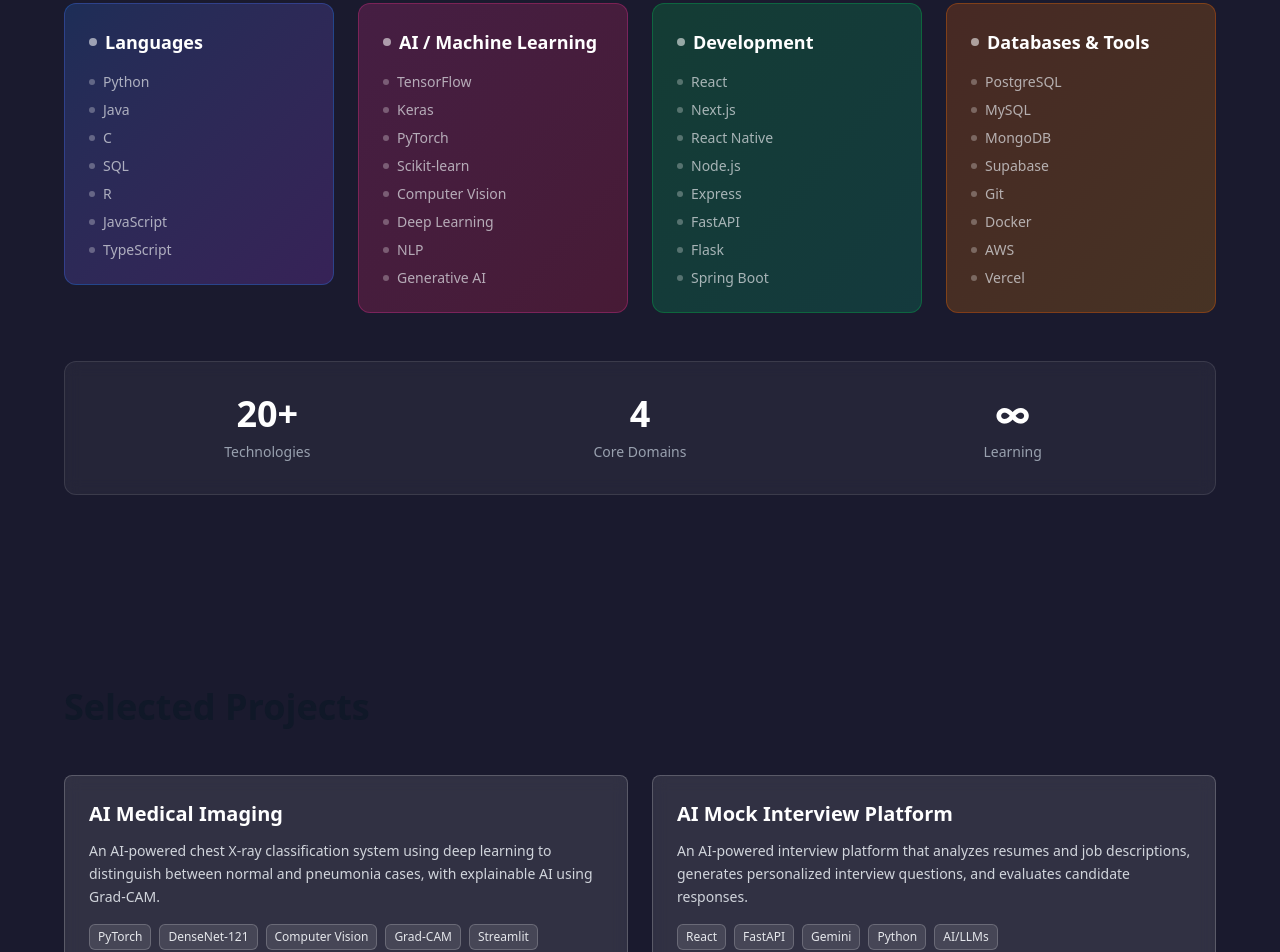
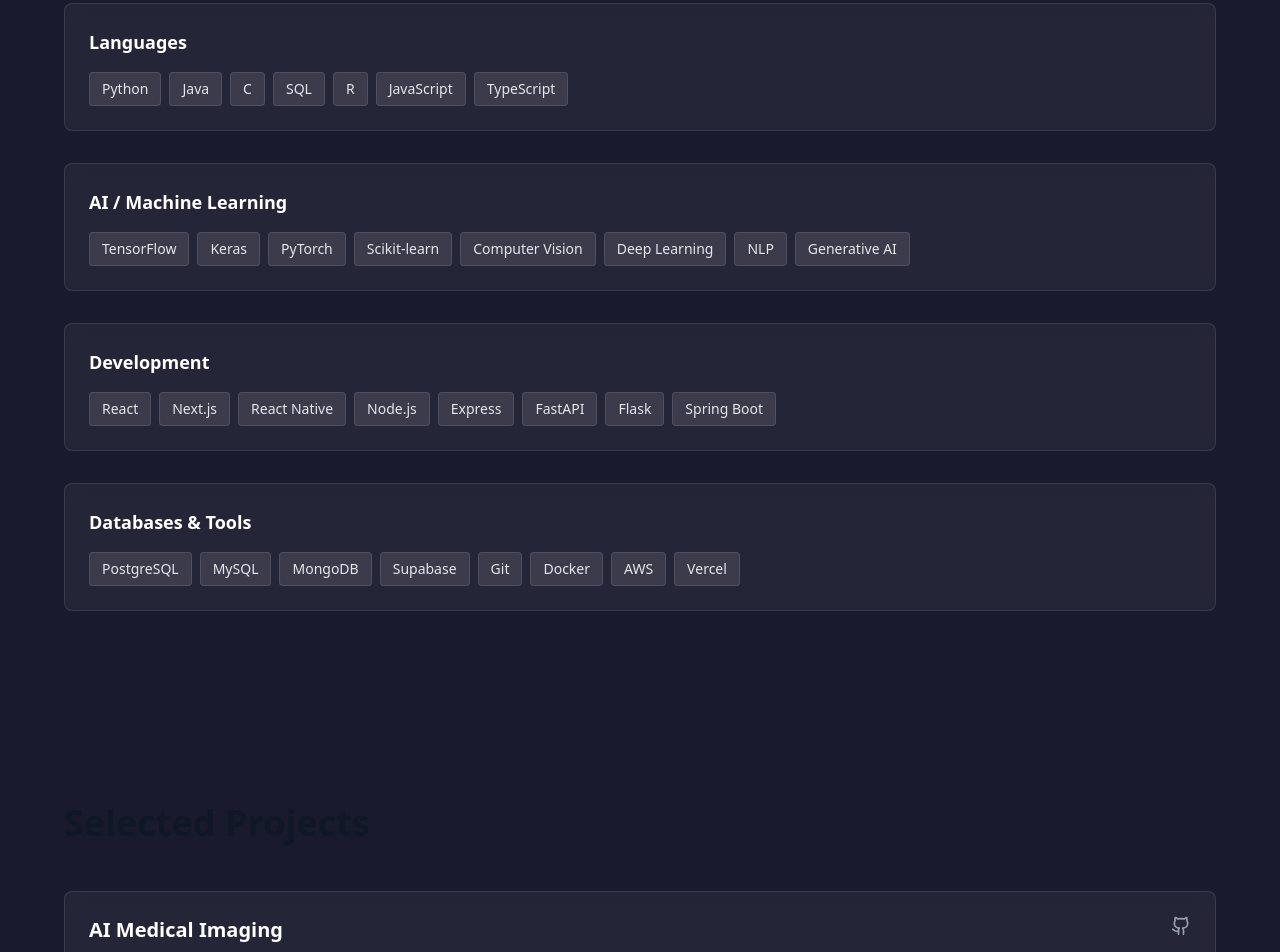
Before and after one commit to Vinisha-725/Portfolio-website, a Next.js app: page / in a window 1280 px wide. Shown: the part 1620-2572 px from the top of the page. Built offline with nearby package versions, Linux system fonts and the light colour scheme.

Commit message:
changes in project and skills section

```diff
--- /dev/null
+++ b/src/components/ProjectModal.tsx
@@ -0,0 +1,83 @@
+"use client";
+
+import { Project } from "@/data/projects";
+import { X, ExternalLink, Github } from "lucide-react";
+
+interface ProjectModalProps {
+  project: Project | null;
+  onClose: () => void;
+}
+
+export default function ProjectModal({ project, onClose }: ProjectModalProps) {
+  if (!project) return null;
+
+  return (
+    <div
+      className="fixed inset-0 z-50 flex items-center justify-center p-4 bg-black/60 backdrop-blur-sm"
+      onClick={onClose}
+    >
+      <div
+        className="bg-white/10 dark:bg-gray-900/80 backdrop-blur-md rounded-xl max-w-2xl w-full max-h-[90vh] overflow-y-auto border border-white/20 dark:border-gray-700"
+        onClick={(e) => e.stopPropagation()}
+      >
+        <div className="p-6">
+          <div className="flex items-start justify-between mb-4">
+            <h2 className="text-2xl font-bold text-white dark:text-gray-100">{project.name}</h2>
+            <button
+              onClick={onClose}
+              className="text-gray-400 hover:text-white dark:hover:text-white transition-colors"
+              aria-label="Close modal"
+            >
+              <X size={24} />
+            </button>
+          </div>
+
+          <p className="text-gray-300 dark:text-gray-300 mb-6 leading-relaxed">
+            {project.fullDescription}
+          </p>
+
+          <div className="mb-6">
+            <h3 className="text-sm font-semibold text-gray-400 dark:text-gray-400 mb-3 uppercase tracking-wider">
+              Technologies Used
+            </h3>
+            <div className="flex flex-wrap gap-2">
+             {project.technologies.map((tech) => (
+                <span
+                  key={tech}
+                  className="px-3 py-1.5 bg-white/10 dark:bg-gray-800/50 text-gray-200 dark:text-gray-300 text-sm rounded border border-white/10 dark:border-gray-700"
+                >
+                  {tech}
+                </span>
+              ))}
+            </div>
+          </div>
+
+          <div className="flex items-center gap-4 pt-4 border-t border-white/10 dark:border-gray-700">
+            {project.github && (
+              <a
+                href={project.github}
+                target="_blank"
+                rel="noopener noreferrer"
+                className="flex items-center gap-2 px-4 py-2 bg-white/10 dark:bg-gray-800/50 text-white dark:text-gray-200 rounded-lg hover:bg-white/20 dark:hover:bg-gray-700 transition-colors"
+              >
+                <Github size={18} />
+                <span>View on GitHub</span>
+              </a>
+            )}
+            {project.liveDemo && (
+              <a
+                href={project.liveDemo}
+                target="_blank"
+                rel="noopener noreferrer"
+                className="flex items-center gap-2 px-4 py-2 bg-white/10 dark:bg-gray-800/50 text-white dark:text-gray-200 rounded-lg hover:bg-white/20 dark:hover:bg-gray-700 transition-colors"
+              >
+                <ExternalLink size={18} />
+                <span>Live Demo</span>
+              </a>
+            )}
+          </div>
+        </div>
+      </div>
+    </div>
+  );
+}
--- a/src/components/Projects.tsx
+++ b/src/components/Projects.tsx
@@ -1,9 +1,15 @@
+"use client";
+
 import SectionHeading from "./SectionHeading";
 import { projects } from "@/data/projects";
-import { ExternalLink } from "lucide-react";
+import { ExternalLink, Github } from "lucide-react";
 import FadeIn from "./FadeIn";
+import ProjectModal from "./ProjectModal";
+import { useState } from "react";
 
 export default function Projects() {
+  const [selectedProject, setSelectedProject] = useState<null | any>(null);
+
   return (
     <section id="projects" className="py-24 px-6">
       <div className="max-w-6xl mx-auto">
@@ -11,52 +17,33 @@
           <SectionHeading>Selected Projects</SectionHeading>
         </FadeIn>
         <FadeIn delay={100}>
-          <div className="grid md:grid-cols-2 gap-6">
+          <div className="space-y-4">
             {projects.map((project, index) => (
+              <FadeIn key={project.id} delay={150 + index * 50}>
                 <div
-                key={project.id}
-                className="bg-white/10 dark:bg-gray-900/50 backdrop-blur-sm rounded-lg p-6 border border-white/20 dark:border-gray-700 hover:shadow-md hover:border-white/30 dark:hover:border-gray-600 transition-all duration-200"
-                style={{ transitionDelay: `${index * 50}ms` }}
+                  onClick={() => setSelectedProject(project)}
+                  className="bg-white/5 dark:bg-gray-900/30 backdrop-blur-sm rounded-lg p-6 border border-white/10 dark:border-gray-700 hover:bg-white/10 dark:hover:bg-gray-900/50 hover:border-white/20 dark:hover:border-gray-600 transition-all duration-200 cursor-pointer"
                 >
-                <h3 className="text-xl font-semibold text-white dark:text-gray-100 mb-3">
+                  <div className="flex items-start justify-between">
+                    <div className="flex-1">
+                      <h3 className="text-xl font-semibold text-white dark:text-gray-100 mb-2">
                         {project.name}
                       </h3>
-                <p className="text-gray-300 dark:text-gray-300 mb-4 text-sm leading-relaxed">
+                      <p className="text-gray-300 dark:text-gray-300 text-sm leading-relaxed">
                         {project.description}
                       </p>
-                <div className="flex flex-wrap gap-2 mb-5">
-                  {project.technologies.map((tech) => (
-                    <span
-                      key={tech}
-                      className="px-2 py-1 bg-white/10 dark:bg-gray-800/60 text-gray-200 dark:text-gray-300 text-xs rounded-md border border-white/20 dark:border-gray-700"
-                    >
-                      {tech}
-                    </span>
-                  ))}
                     </div>
-                <div className="flex items-center gap-4">
+                    <div className="flex items-center gap-3 ml-4">
                       {project.github && (
                         <a
                           href={project.github}
                           target="_blank"
                           rel="noopener noreferrer"
-                      className="flex items-center gap-2 text-sm text-gray-300 dark:text-gray-400 hover:text-white dark:hover:text-white transition-colors"
+                          onClick={(e) => e.stopPropagation()}
+                          className="text-gray-400 hover:text-white dark:hover:text-white transition-colors"
+                          aria-label="GitHub"
                         >
-                      <svg
-                        xmlns="http://www.w3.org/2000/svg"
-                        width="16"
-                        height="16"
-                        viewBox="0 0 24 24"
-                        fill="none"
-                        stroke="currentColor"
-                        strokeWidth="2"
-                        strokeLinecap="round"
-                        strokeLinejoin="round"
-                      >
-                        <path d="M15 22v-4a4.8 4.8 0 0 0-1-3.5c3 0 6-2 6-5.5.08-1.25-.27-2.48-1-3.5.28-1.15.28-2.35 0-3.5 0 0-1 0-3 1.5-2.64-.5-5.36.5-8 0C6 2 5 2 5 2c-.3 1.15-.3 2.35 0 3.5A5.403 5.403 0 0 0 4 9c0 3.5 3 5.5 6 5.5-.39.49-.68 1.05-.85 1.65-.17.6-.22 1.23-.15 1.85v4" />
-                        <path d="M9 18c-4.51 2-5-2-7-2" />
-                      </svg>
-                      <span>GitHub</span>
+                          <Github size={20} />
                         </a>
                       )}
                       {project.liveDemo && (
@@ -64,18 +51,22 @@
                           href={project.liveDemo}
                           target="_blank"
                           rel="noopener noreferrer"
-                      className="flex items-center gap-2 text-sm text-gray-300 dark:text-gray-400 hover:text-white dark:hover:text-white transition-colors"
+                          onClick={(e) => e.stopPropagation()}
+                          className="text-gray-400 hover:text-white dark:hover:text-white transition-colors"
+                          aria-label="Live Demo"
                         >
-                      <ExternalLink size={16} />
-                      <span>Live Demo</span>
+                          <ExternalLink size={20} />
                         </a>
                       )}
                     </div>
                   </div>
+                </div>
+              </FadeIn>
             ))}
           </div>
         </FadeIn>
       </div>
+      <ProjectModal project={selectedProject} onClose={() => setSelectedProject(null)} />
     </section>
   );
 }
--- a/src/components/Skills.tsx
+++ b/src/components/Skills.tsx
@@ -1,27 +1,8 @@
-"use client";
-
 import SectionHeading from "./SectionHeading";
 import { skills } from "@/data/skills";
 import FadeIn from "./FadeIn";
-import { useState } from "react";
 
 export default function Skills() {
-  const [hoveredCategory, setHoveredCategory] = useState<string | null>(null);
-
-  const categoryColors = {
-    "Languages": "from-blue-500/20 to-purple-500/20",
-    "AI / Machine Learning": "from-pink-500/20 to-rose-500/20",
-    "Development": "from-green-500/20 to-emerald-500/20",
-    "Databases & Tools": "from-orange-500/20 to-amber-500/20",
-  };
-
-  const categoryBorders = {
-    "Languages": "border-blue-500/30",
-    "AI / Machine Learning": "border-pink-500/30",
-    "Development": "border-green-500/30",
-    "Databases & Tools": "border-orange-500/30",
-  };
-
   return (
     <section id="skills" className="py-24 px-6">
       <div className="max-w-6xl mx-auto">
@@ -29,63 +10,27 @@
           <SectionHeading>Skills & Technologies</SectionHeading>
         </FadeIn>
         <FadeIn delay={100}>
-          <div className="grid md:grid-cols-2 lg:grid-cols-4 gap-6">
+          <div className="space-y-8">
             {skills.map((category, index) => (
               <FadeIn key={category.category} delay={150 + index * 50}>
-                <div
-                  className={`group relative bg-gradient-to-br ${categoryColors[category.category as keyof typeof categoryColors]} backdrop-blur-sm rounded-xl p-6 border ${categoryBorders[category.category as keyof typeof categoryBorders]} hover:scale-105 transition-all duration-300 cursor-pointer overflow-hidden`}
-                  onMouseEnter={() => setHoveredCategory(category.category)}
-                  onMouseLeave={() => setHoveredCategory(null)}
-                >
-                  <div className="absolute inset-0 bg-white/5 opacity-0 group-hover:opacity-100 transition-opacity duration-300" />
-
-                  <h3 className="text-lg font-bold text-white mb-4 relative z-10 flex items-center gap-2">
-                    <span className="w-2 h-2 rounded-full bg-white/80 animate-pulse" />
+                <div className="bg-white/5 dark:bg-gray-900/30 backdrop-blur-sm rounded-lg p-6 border border-white/10 dark:border-gray-700">
+                  <h3 className="text-lg font-semibold text-white dark:text-gray-100 mb-4">
                     {category.category}
                   </h3>
-
-                  <div className="space-y-2 relative z-10">
-                    {category.skills.map((skill, skillIndex) => (
-                      <div
+                  <div className="flex flex-wrap gap-2">
+                    {category.skills.map((skill) => (
+                      <span
                         key={skill}
-                        className="flex items-center gap-2 text-sm text-gray-200 group-hover:text-white transition-colors"
-                        style={{
-                          transitionDelay: `${skillIndex * 50}ms`,
-                          opacity: hoveredCategory === category.category ? 1 : 0.7,
-                          transform: hoveredCategory === category.category ? 'translateX(5px)' : 'translateX(0)',
-                        }}
+                        className="px-3 py-1.5 bg-white/10 dark:bg-gray-800/50 text-gray-200 dark:text-gray-300 text-sm rounded border border-white/10 dark:border-gray-700"
                       >
-                        <span className="w-1.5 h-1.5 rounded-full bg-white/40" />
                         {skill}
-                      </div>
+                      </span>
                     ))}
                   </div>
-
-                  <div className="absolute bottom-0 left-0 right-0 h-1 bg-gradient-to-r from-transparent via-white/30 to-transparent opacity-0 group-hover:opacity-100 transition-opacity duration-300" />
                 </div>
               </FadeIn>
             ))}
           </div>
-
-          {/* Skills Summary */}
-          <FadeIn delay={400}>
-            <div className="mt-12 bg-white/5 dark:bg-gray-900/30 backdrop-blur-sm rounded-xl p-8 border border-white/10 dark:border-gray-700">
-              <div className="grid md:grid-cols-3 gap-8 text-center">
-                <div>
-                  <div className="text-4xl font-bold text-white mb-2">20+</div>
-                  <div className="text-gray-400 text-sm">Technologies</div>
-                </div>
-                <div>
-                  <div className="text-4xl font-bold text-white mb-2">4</div>
-                  <div className="text-gray-400 text-sm">Core Domains</div>
-                </div>
-                <div>
-                  <div className="text-4xl font-bold text-white mb-2">∞</div>
-                  <div className="text-gray-400 text-sm">Learning</div>
-                </div>
-              </div>
-            </div>
-          </FadeIn>
         </FadeIn>
       </div>
     </section>
--- a/src/data/projects.ts
+++ b/src/data/projects.ts
@@ -2,6 +2,7 @@
   id: string;
   name: string;
   description: string;
+  fullDescription: string;
   technologies: string[];
   github?: string;
   liveDemo?: string;
@@ -12,6 +13,7 @@
     id: "ai-medical-imaging",
     name: "AI Medical Imaging",
     description: "An AI-powered chest X-ray classification system using deep learning to distinguish between normal and pneumonia cases, with explainable AI using Grad-CAM.",
+    fullDescription: "Developed an AI-powered chest X-ray classification system using deep learning to accurately distinguish between normal and pneumonia cases. Implemented DenseNet-121 architecture for high-accuracy classification and integrated Grad-CAM (Gradient-weighted Class Activation Mapping) for explainable AI, allowing medical professionals to understand which regions of the X-ray contributed to the classification. Built a user-friendly Streamlit interface for easy deployment and use by healthcare professionals.",
     technologies: ["PyTorch", "DenseNet-121", "Computer Vision", "Grad-CAM", "Streamlit"],
     github: "https://github.com/Vinisha-725/Pneumonia-XRay-Detector",
   },
@@ -19,6 +21,7 @@
     id: "ai-mock-interview",
     name: "AI Mock Interview Platform",
     description: "An AI-powered interview platform that analyzes resumes and job descriptions, generates personalized interview questions, and evaluates candidate responses.",
+    fullDescription: "Built an end-to-end AI-powered mock interview platform that helps candidates prepare for job interviews. The system analyzes uploaded resumes and job descriptions using natural language processing, generates personalized interview questions based on the specific role and candidate's experience, and evaluates candidate responses using AI models. Implemented using React for the frontend, FastAPI for the backend, and integrated Google's Gemini AI for intelligent question generation and response evaluation.",
     technologies: ["React", "FastAPI", "Gemini", "Python", "AI/LLMs"],
     github: "https://github.com/Vinisha-725/AI-Mock-Interview-Platform",
   },
@@ -26,6 +29,7 @@
     id: "company-policy-chatbot",
     name: "Company Policy Chatbot",
     description: "A document-based AI assistant that allows users to ask questions about company policies using retrieval-augmented generation.",
+    fullDescription: "Developed a document-based AI assistant that enables employees to quickly find answers to questions about company policies. Implemented using Retrieval-Augmented Generation (RAG) architecture with LangChain framework. The system processes company policy documents, creates embeddings using HuggingFace models, stores them in a FAISS vector database for efficient retrieval, and uses Gemini AI to generate accurate, context-aware responses. Provides a natural language interface for querying policy documents.",
     technologies: ["Python", "LangChain", "Gemini", "FAISS", "HuggingFace Embeddings"],
     github: "https://github.com/Vinisha-725/RAG-Chatbot",
   },
@@ -33,6 +37,7 @@
     id: "geospatial-road-registry",
     name: "Geospatial Road Condition Registry",
     description: "A web platform for visualizing and managing road-condition data using interactive maps and geospatial technologies.",
+    fullDescription: "Contributed to a comprehensive web platform for visualizing and managing road-condition data using interactive maps and geospatial technologies. The platform allows users to view road conditions across different regions, filter by various parameters, and manage road health data. Built with React and TypeScript for the frontend, MapLibre and Deck.gl for interactive map visualizations, Spring Boot for the backend API, and PostgreSQL with PostGIS extension for geospatial data storage and queries.",
     technologies: ["React", "TypeScript", "MapLibre", "Deck.gl", "Spring Boot", "PostgreSQL/PostGIS"],
     github: "https://github.com/MRvandals4vage/GeoSpatial-Road-Health-Registry",
     liveDemo: "https://geo-spatial-road-health-registry.vercel.app/",
@@ -41,6 +46,7 @@
     id: "driver-drowsiness",
     name: "Driver Drowsiness",
     description: "A real-time computer vision system that monitors driver drowsiness using eye aspect ratio (EAR) and provides audio-visual alerts when drowsiness is detected.",
+    fullDescription: "Developed a real-time computer vision system to monitor driver drowsiness and prevent accidents. The system uses MediaPipe for facial landmark detection and calculates the Eye Aspect Ratio (EAR) to determine if the driver's eyes are closed for extended periods. When drowsiness is detected, the system provides audio-visual alerts to wake the driver. Built using React Native for cross-platform mobile application support, OpenCV for image processing, and MediaPipe for efficient facial landmark detection in real-time.",
     technologies: ["React Native", "Opencv", "Mediapipe"],
     github: "https://github.com/Vinisha-725/Driver-Drowsiness",
   },
```
Lines whose indentation alone changed are shown as unchanged.
